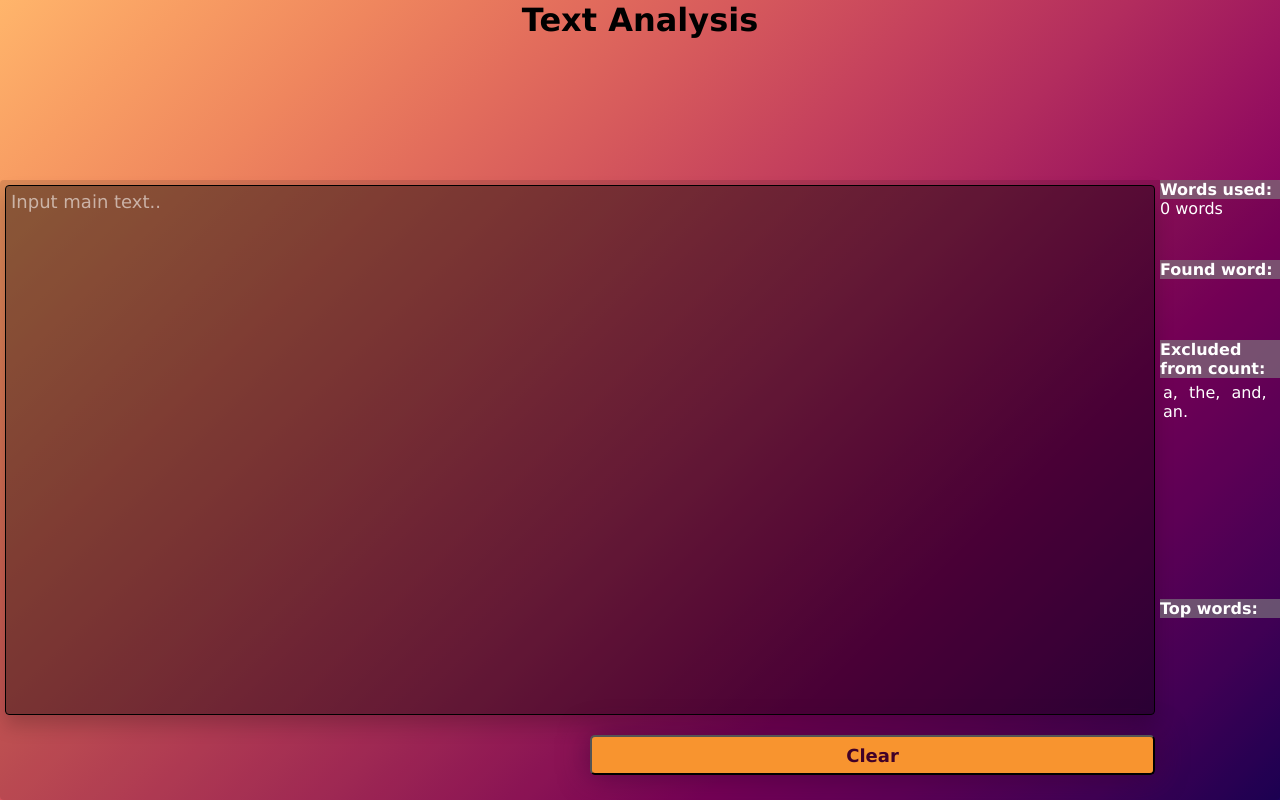
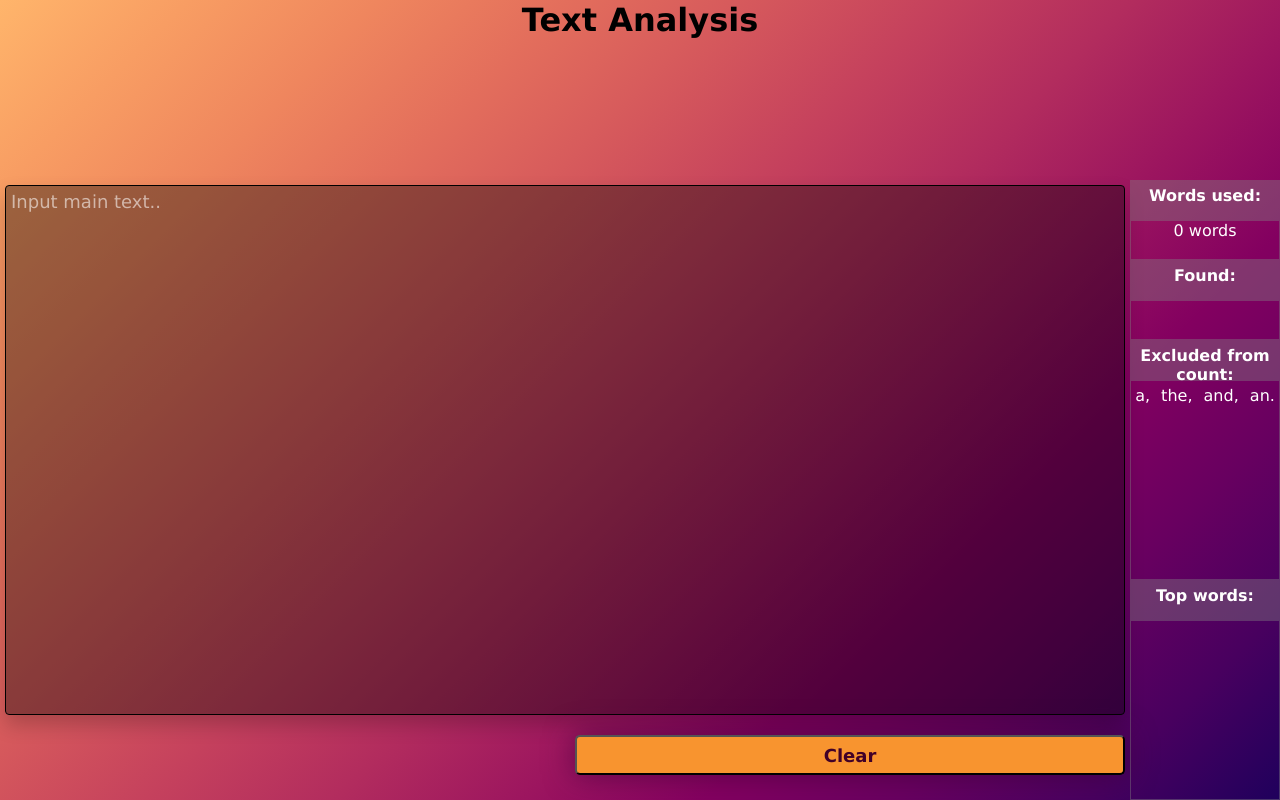
Before and after one commit to hmilly/text-analysis, a React (Create React App) app: page / in a window 1280 px wide. Built offline with nearby package versions, Linux system fonts and the light colour scheme.

Commit message:
fixed errors and updated styles

```diff
--- a/package.json
+++ b/package.json
@@ -1,6 +1,6 @@
 {
   "homepage": "http://hmilly.github.io/text-analysis",
-  "name": "search-find",
+  "name": "text-analysis",
   "version": "0.1.0",
   "private": true,
   "dependencies": {
--- a/src/App.js
+++ b/src/App.js
@@ -11,7 +11,7 @@
 
   const [err, setErr] = useState("");
   const [excludedWords, setExcludedWords] = useState(["a", "the", "and", "an"]);
-  const [wordFoundNo, setWordFoundNo] = useState(0);
+  const [wordFoundNo, setWordFoundNo] = useState({ word: "", num: 0 });
 
   useEffect(() => {
     return setTimeout(() => {
@@ -47,7 +47,7 @@
           .toLowerCase();
         return wordToFind === curr ? (arr += 1) : arr;
       }, 0);
-      setWordFoundNo(n);
+      setWordFoundNo({ word: wordToFind, num: n });
     }
   };
 
@@ -64,7 +64,7 @@
             val={wordToExclude}
             changeFn={setWordToExclude}
             clickFn={addToExclusions}
-            btnName="Add"
+            btnName="Remove"
           />
         )}
         {contents.length >= 15 && (
@@ -79,8 +79,8 @@
       </form>
       <Table
         excludedWords={excludedWords}
+        setExcludedWords={setExcludedWords}
         wordFoundNo={wordFoundNo}
-        wordToFind={wordToFind}
         contents={contents}
         setContents={setContents}
       />
--- a/src/App.scss
+++ b/src/App.scss
@@ -27,7 +27,7 @@
   grid-template-rows: 80px 80px 1fr;
   gap: 10px;
   height: 100vh;
-  min-width: 320px;
+  min-width: 350px;
   background: linear-gradient(
     315deg,
     #1f005c,
@@ -58,7 +58,7 @@
 
   form.inputs {
     display: grid;
-    grid-template-columns: repeat(auto-fit, minmax(100px, 270px) 55px);
+    grid-template-columns: repeat(auto-fit, minmax(auto, 250px) 95px);
     grid-template-rows: 40px;
     gap: 5px;
     justify-content: center;
@@ -105,9 +105,8 @@
 
   div.table {
     display: grid;
-    grid-template-columns: minmax(auto, 1200px) 120px;
+    grid-template-columns: minmax(auto, 1200px) 150px;
     grid-template-rows: 1fr;
-    background-color: rgba(0, 0, 0, 0.116);
     color: white;
     border-radius: 4px;
     justify-content: center;
@@ -121,25 +120,31 @@
       align-content: center;
       grid-template-areas:
         "textarea textarea"
-        "button button1";
+        ". button";
       textarea {
         grid-area: textarea;
         overflow: scroll;
         @include scrollbar;
       }
-      button:last-child {
-        grid-area: button1;
+      button {
+        grid-area: button;
       }
     }
-
     aside {
       display: grid;
       grid-template-rows: 80px 80px auto auto;
       grid-auto-columns: 1fr;
+      justify-content: center;
       section {
+        display: grid;
+        grid-template-columns: 1fr;
+        grid-template-rows: 40px 1fr;
         list-style-type: none;
+        text-align: center;
+        border: solid 1px rgba(128, 128, 128, 0.412);
         h4 {
-          background-color: rgba(128, 128, 128, 0.623);
+          background-color: rgba(128, 128, 128, 0.412);
+          padding-top: 5px;
         }
         ul {
           padding: 5px 0;
@@ -147,19 +152,21 @@
           @include scrollbar;
           p {
             display: inline;
-            padding: 3px ;
+            padding: 3px;
           }
           li {
             display: inline;
           }
         }
-        .topwords{
-          li{
+        .topwords {
+          li {
             display: grid;
-            grid-template-columns: 1fr 20px;
+            grid-template-columns: 1fr 40px;
             grid-template-rows: 1fr;
-
-            &:nth-child(odd){
+            p {
+              word-break: break-all;
+            }
+            &:nth-child(odd) {
               background-color: rgba(9, 43, 87, 0.548);
             }
           }
--- a/src/components/Table.js
+++ b/src/components/Table.js
@@ -2,23 +2,21 @@
 
 const Table = ({
   excludedWords,
+  setExcludedWords,
   wordFoundNo,
-  wordToFind,
   contents,
   setContents,
 }) => {
   const [topWords, setTopWords] = useState({});
   const [paraLength, setParaLength] = useState(0);
 
-  useEffect(() => {
   const calculateLength = () => {
-      let n = contents
-        .split(" ")
-        .filter((word) => !excludedWords.includes(word));
+    let n = contents.split(" ").filter((word) => !excludedWords.includes(word));
     let rmChar = n.join(" ").replace(/[^A-Za-z]\s+/g, " ");
     let newWord = rmChar.trim().split(" ");
     setParaLength(newWord.length);
   };
+
   const assessText = () => {
     const popular = contents.split(" ").reduce((all, curr) => {
       let item = curr
@@ -26,13 +24,14 @@
         .trim()
         .toLowerCase();
 
-        if (excludedWords.includes(item)) {
+      if (excludedWords.includes(item) || item.length === 0) {
         all[item] = 0;
       } else if (all[item]) {
         all[item]++;
       } else {
         all[item] = 1;
       }
+      console.log(all);
       return all;
     }, {});
 
@@ -40,11 +39,20 @@
     setTopWords(sortedArr.slice(0, 5));
   };
 
+  useEffect(() => {
     if (contents.length > 15) {
       calculateLength();
       assessText();
     }
   }, [contents, excludedWords]);
+
+  const clearData = (e) => {
+    e.preventDefault();
+    setContents("");
+    setExcludedWords([]);
+    setParaLength(0);
+    setTopWords({});
+  };
 
   return (
     <div className="table">
@@ -54,7 +62,7 @@
           value={contents}
           onChange={(e) => setContents(e.target.value)}
         />
-        <button onClick={() => setContents("")}>Clear</button>
+        <button onClick={(e) => clearData(e)}>Clear</button>
       </form>
       <aside>
         <section>
@@ -62,10 +70,10 @@
           <p>{paraLength} words</p>
         </section>
         <section>
-          <h4>{`Found word: ${wordToFind}`}</h4>
+          <h4>{`Found: ${wordFoundNo.word}`}</h4>
           {contents !== "" && (
             <p>
-              {wordFoundNo} time{wordFoundNo !== 1 ? "s" : ""}
+              {wordFoundNo.num} time{wordFoundNo.num !== 1 ? "s" : ""}
             </p>
           )}
         </section>
```
Also changed, not shown: 1 other file (tests, documents, lock files or other folders). Lines whose indentation alone changed are shown as unchanged.
